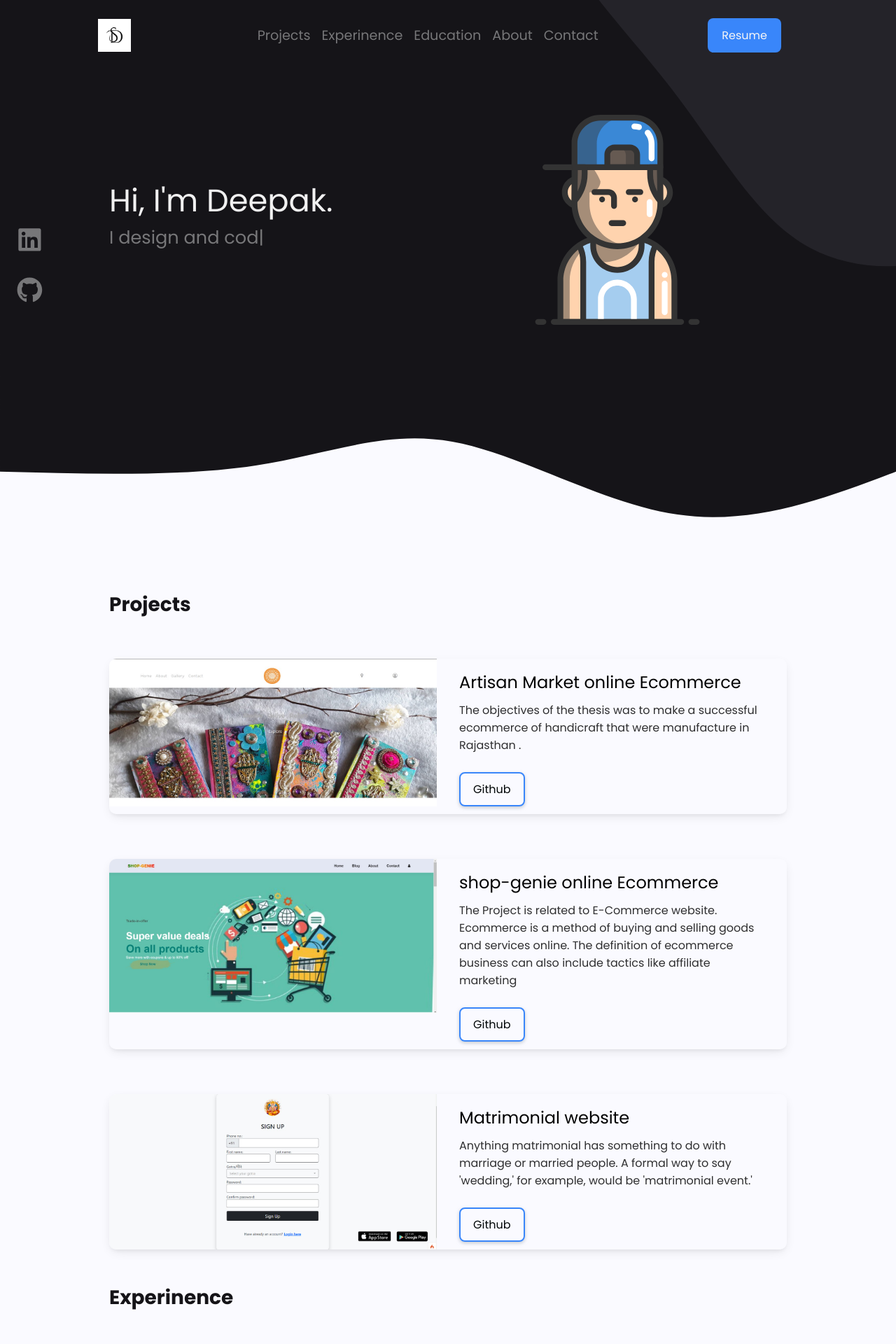
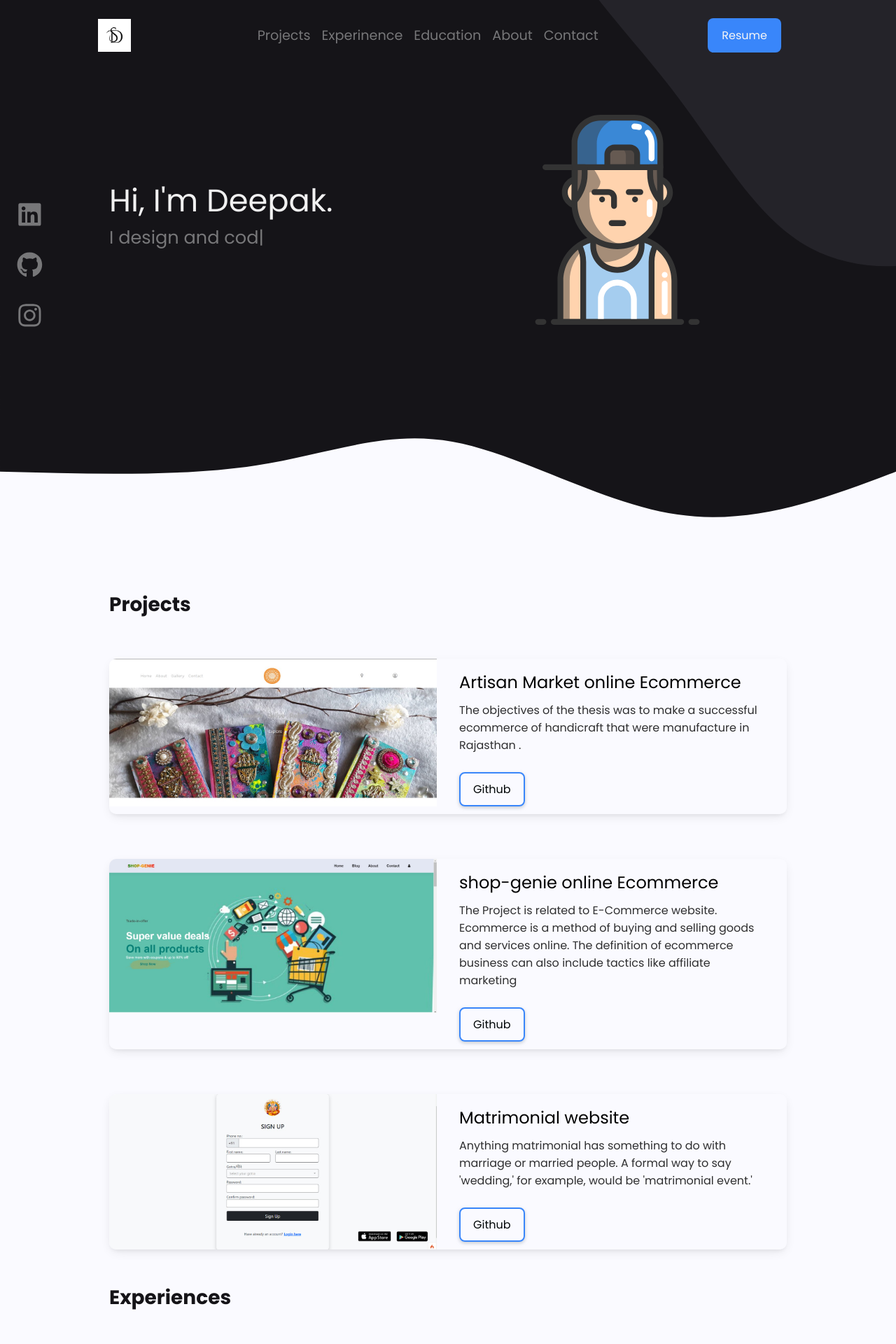
Before and after one commit to Deepak081999/Portfolio, a React (Create React App) app: page / in a window 1280 px wide. Shown: the top 1920 px of the page at 70% size. Built offline with nearby package versions, Linux system fonts and the light colour scheme.

Commit message:
change the name of Experiences

```diff
--- a/src/components/Experinence/Experinence.js
+++ b/src/components/Experinence/Experinence.js
@@ -5,7 +5,7 @@ function Experinence() {
         <>
             <div className="ProjectWrapper" id="projects">
                 <div className="Container">
-                    <div className="SectionTitle">Experinence</div>
+                    <div className="SectionTitle">Experiences</div>
                     <Experinencecard />
                 </div>
             </div>
--- a/src/components/SocialIcon/FixSocialIcon.js
+++ b/src/components/SocialIcon/FixSocialIcon.js
@@ -1,5 +1,5 @@
 import React from "react";
-import { FaLinkedin, FaGithub } from "react-icons/fa";
+import { FaLinkedin, FaGithub, FaInstagram } from "react-icons/fa";
 import styled from "@emotion/styled";
 import ScrollAnimation from "react-animate-on-scroll";
 
@@ -74,6 +74,15 @@ function FixSocialIcon() {
               <FaGithub />
             </a>
           </li>
+          <li className="item">
+            <a
+              href="https://www.instagram.com/l_b_aniket_3081?igsh=OXJkZ3V6ZGR0aDl3"
+              target="_blank"
+              rel="noopener noreferrer"
+            >
+              <FaInstagram />
+            </a>
+          </li>
         </ul>
       </ScrollAnimation>
     </SocialContainer>
```
